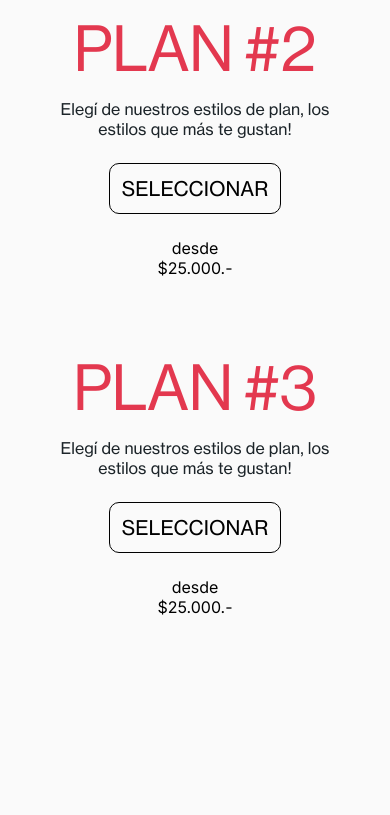
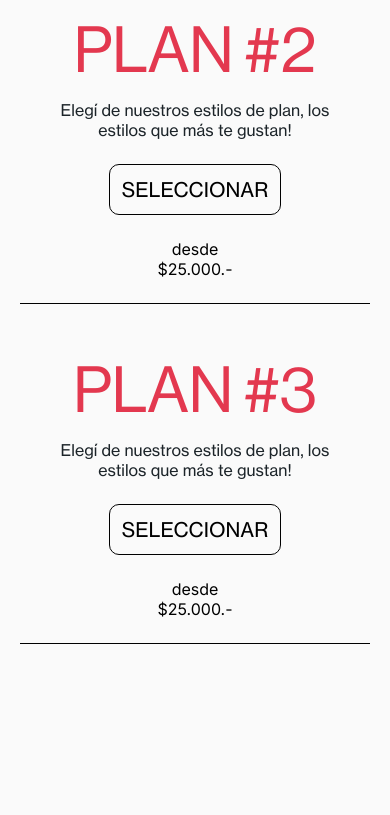
Before and after one commit to PiterMart/jugo-club, a Next.js app: page /club in a window 390 px wide. Shown: the part 2886-3701 px from the top of the page. Built offline with nearby package versions, Linux system fonts and the light colour scheme.

Commit message:
product border mobile

```diff
--- a/src/app/page.module.css
+++ b/src/app/page.module.css
@@ -538,7 +538,7 @@
 }
 .page__section_product{
   padding: 2.5rem;
-  border-radius: 1.5rem;
+  /* border-radius: 1.5rem; */
   display: flex;
   flex-direction: column;
   gap: 1.5rem;
@@ -800,6 +800,7 @@
   .page__section_product{
     padding: 1.5rem;
     text-align: center;
+    border-bottom: 1px solid black;
   }
   .page__section_container2{
     flex-direction: column;
```
